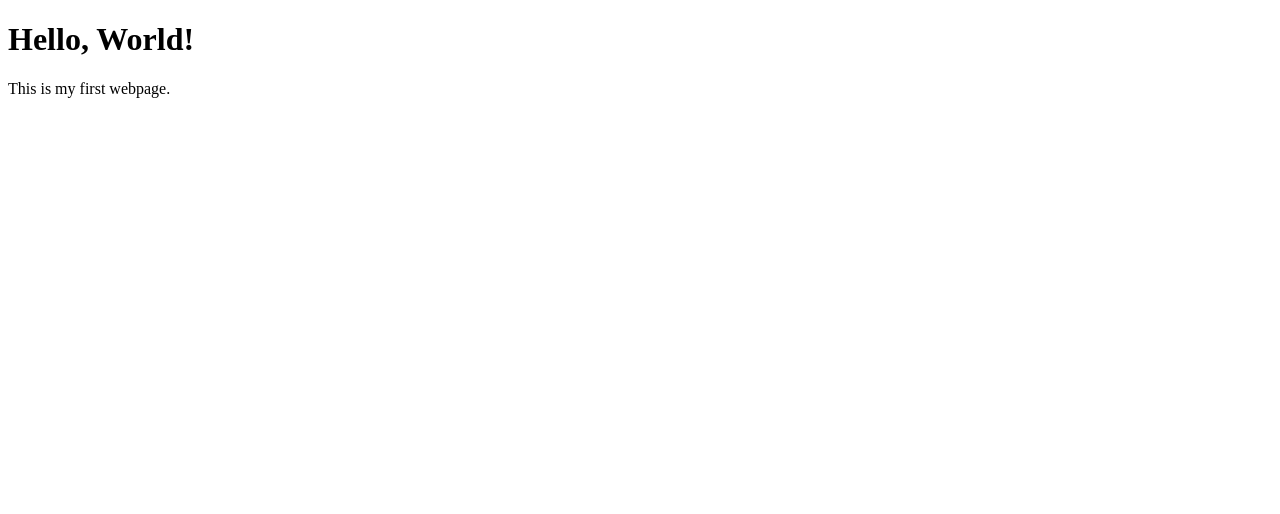
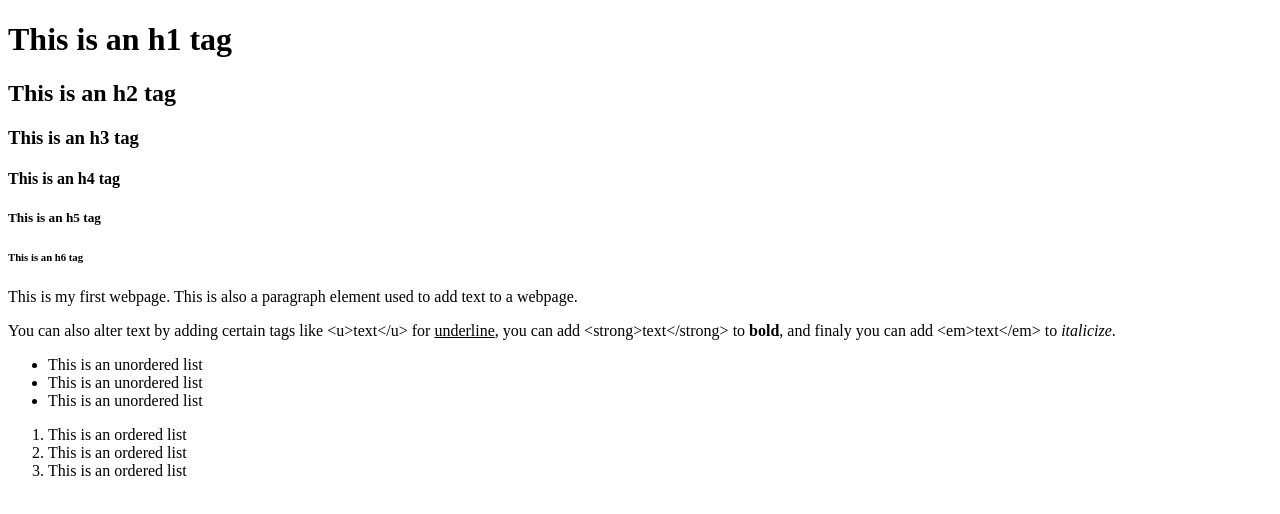
Before and after one commit to Csmout18/HTML-and-CSS, a plain HTML site: page index.html in a window 1280 px wide. Drawn offline with Linux system fonts and the light colour scheme.

Commit message:
Added module 1 notes

```diff
--- a/index.html
+++ b/index.html
@@ -1,11 +1,32 @@
 <!DOCTYPE html>
+<html lang="en">
+    <meta charset="UTF-8">
+    <meta name="viewport" content="width=device-width, initial-scale=1.0"
 <html>
     <head>
         <title>My First Page</title>
     </head>
     <body>
-        <h1>Hello, World!</h1>
-    <p>This is my first webpage. </p>
+        <h1>This is an h1 tag</h1>
+        <h2>This is an h2 tag</h2>
+        <h3>This is an h3 tag</h3>
+        <h4>This is an h4 tag</h4>
+        <h5>This is an h5 tag</h5>
+        <h6>This is an h6 tag</h6>
+    <p>This is my first webpage. This is also a paragraph element used to add text to a webpage. </p>
+    <p> You can also alter text by adding certain tags like &lt;u&gt;text&lt;/u&gt; for <u>underline</u>,
+        you can add &lt;strong&gt;text&lt/strong&gt; to <strong>bold</strong>,
+        and finaly you can add &lt;em&gt;text&lt;/em&gt; to <em>italicize</em>. </p></body>
+    <ul>
+        <li>This is an unordered list</li>
+        <li>This is an unordered list</li>
+        <li>This is an unordered list</li>
+    </ul>
+    <ol>
+        <li>This is an ordered list</li>
+        <li>This is an ordered list</li>
+        <li>This is an ordered list</li>
+    </ol>
     </body>
     </head>
 </html>
```
